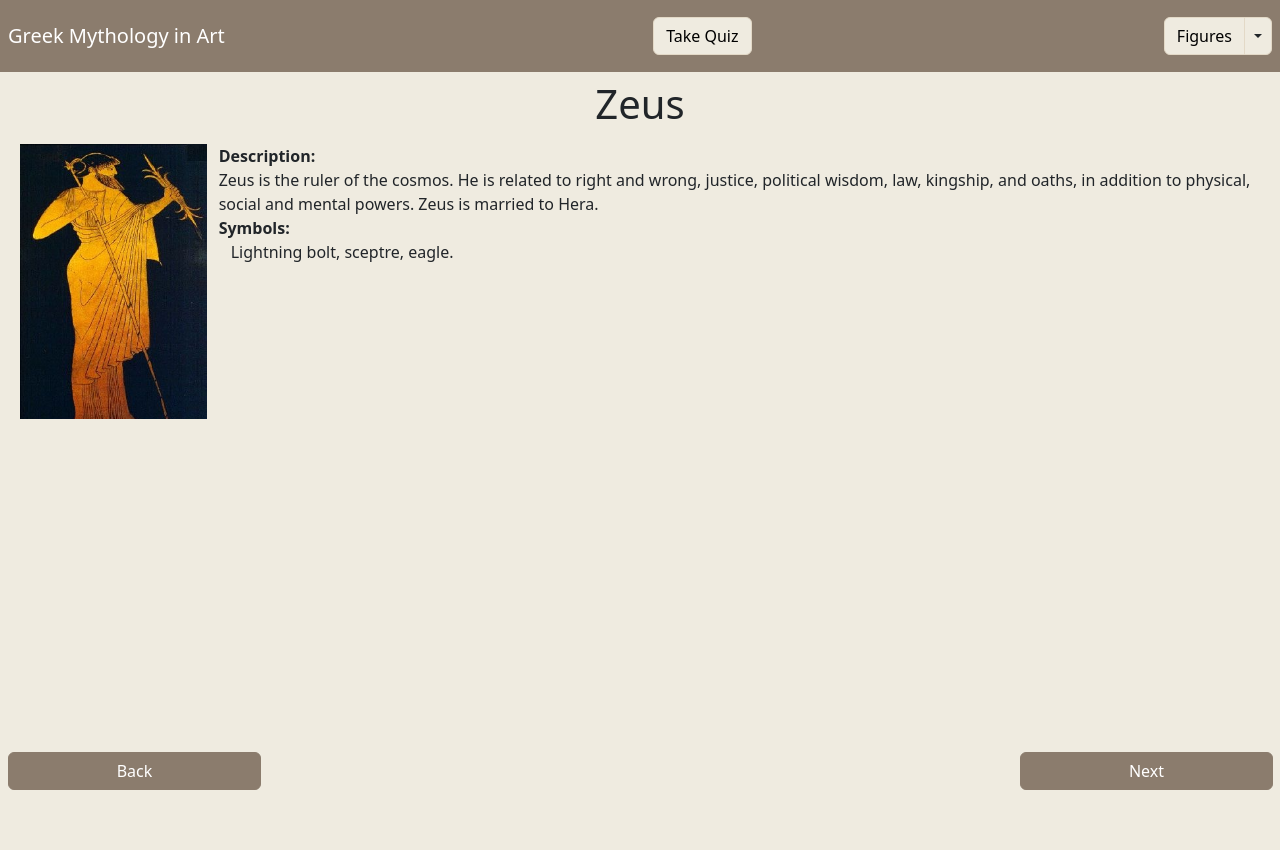
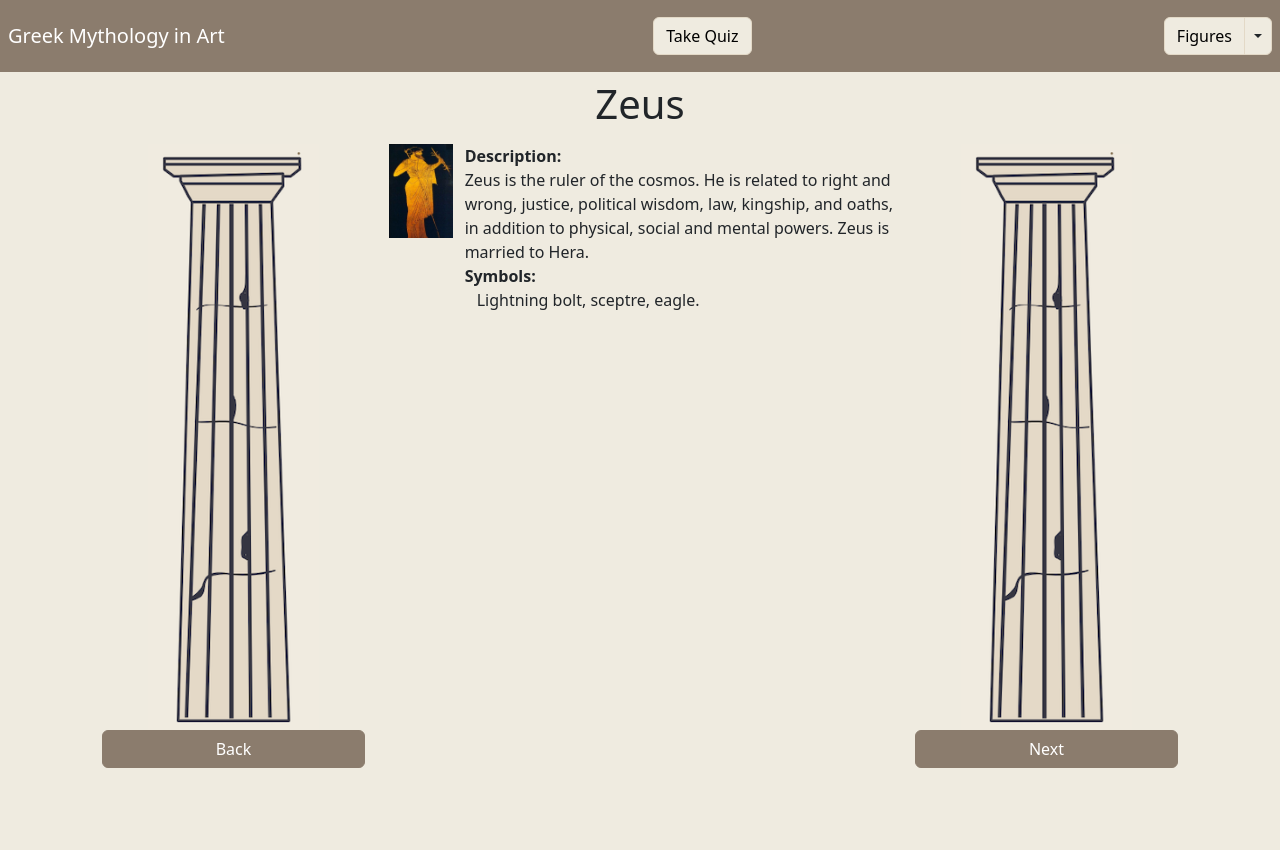
Before and after one commit to ct3008/Mythology_In_Art_UI2024, a Flask app: page /learn/1 in a window 1280 px wide. Before the commit the page ends 790 px from the top, so only its background shows below. Run offline with Flask 3, Linux system fonts and the light colour scheme; some libraries are stand-ins or nearby versions.

Commit message:
Added columns to UI

```diff
--- a/static/main.css
+++ b/static/main.css
@@ -22,6 +22,23 @@ body {
 	position: absolute;
 	width: 100%;
 	padding: 0px 15px 0px 0px;
+}
+
+.side {
+	display: flex;
+	flex-direction: column;
+	min-height: 100%;
+	box-sizing: border-box;
+}
+
+.div-column {
+	max-width: 100%;
+	max-height: 83%;
+	text-align: center;
+}
+
+.column {
+	max-height: 100%;
 }
 
 .learn-button:hover {
@@ -68,7 +85,7 @@ body {
     color: white;
     background-color: rgb(139, 124, 109);
     border-color: rgb(139, 124, 109);
-	width: 20%;
+	width: 100%;
 }
 
 .figureName {
--- a/templates/learn.html
+++ b/templates/learn.html
@@ -3,9 +3,19 @@
 
 {% block content %}
 
+<div class="container">
 	<div id="learnPage">
 		<div class="row figureName">{{figure.name}}</div>
-	<div class="row figureDetails">
+			<div class="row">
+				<div class="col side">
+					<div class="div-column"><img class="img-fluid column" src="/static/column.jpg" /></div>
+					{% if (figure.id | int) > 1 %}
+						<a class="btn btn-secondary learn-button" href="/learn/{{figure.id | int - 1}}">Back</a>
+					{% else %}
+						<a class="btn btn-secondary learn-button" href="/learn">Back</a>
+					{% endif %}
+				</div>
+				<div class="col-6 row">
 					<div class="col-2">
 						<img class="img-fluid" src="/static/{{figure.data[0]}}" />
 					</div>
@@ -16,19 +26,17 @@
 						<a>{{ ", ".join(figure.symbols).capitalize() }}.</a>
 					</div>
 				</div>
-	<div class="row" id="learn_buttons">
-		{% if (figure.id | int) > 1 %}
-		<a class="btn btn-secondary learn-button" href="/learn/{{figure.id | int - 1}}">Back</a>
-		{% else %}
-		<a class="btn btn-secondary learn-button" href="/learn">Back</a>
-		{% endif %}
-
-		{% if (figure.id | int) < figures|length %} <a class="btn btn-secondary learn-button"
-			href="/learn/{{figure.id | int + 1}}">Next</a>
+				<div class="col side">
+					<div class="div-column"><img class="img-fluid column" src="/static/column.jpg" /></div>
+					{% if (figure.id | int) < figures|length %}
+						<a class="btn btn-secondary learn-button" href="/learn/{{figure.id | int + 1}}">Next</a>
 					{% else %}
 						<a class="btn btn-secondary learn-button" href="/quiz">Take Quiz</a>
 					{% endif %}
 				</div>
 			</div>
+		</div>
+	</div>
+</div>
 
 {% endblock %}
```
Also changed, not shown: static/cloud1.jpg.png (added), static/cloud2.jpg (added), static/column.jpg (added). Lines whose indentation alone changed are shown as unchanged.
